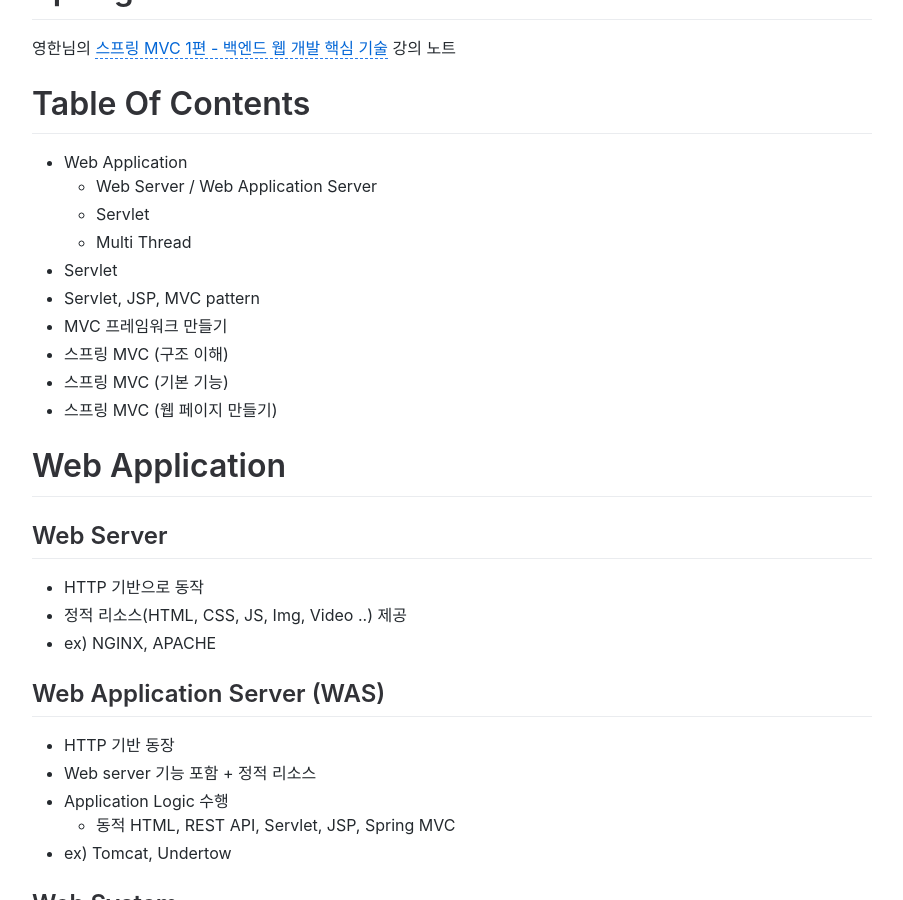
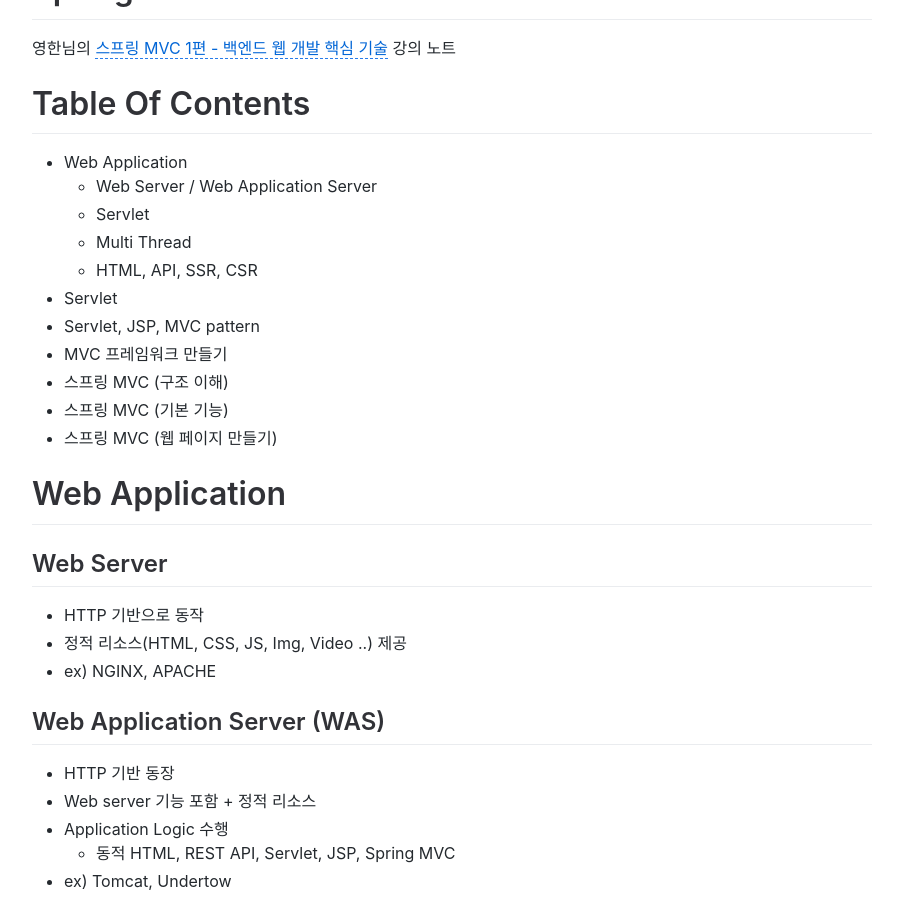
Before and after one commit to jihunparkme/jihunparkme.github.io, a Jekyll site: the page built from _posts/2021-07-26-Spring-MVC-Part1.md, in a window 1280 px wide and 900 px high, scrolled down 687 px. Shown: the whole window, without its empty margins (188-1091 px from the left). Built offline with Jekyll 4.4.1, drawn with Linux system fonts in a browser that asks for light colours; comment, search, counter and statistics services are not loaded.

Commit message:
edit Table Of Contents

```diff
--- a/_posts/2021-07-26-Spring-MVC-Part1.md
+++ b/_posts/2021-07-26-Spring-MVC-Part1.md
@@ -17,6 +17,7 @@
   - Web Server / Web Application Server
   - Servlet
   - Multi Thread
+  - HTML, API, SSR, CSR
 - Servlet
 - Servlet, JSP, MVC pattern
 - MVC 프레임워크 만들기
```
